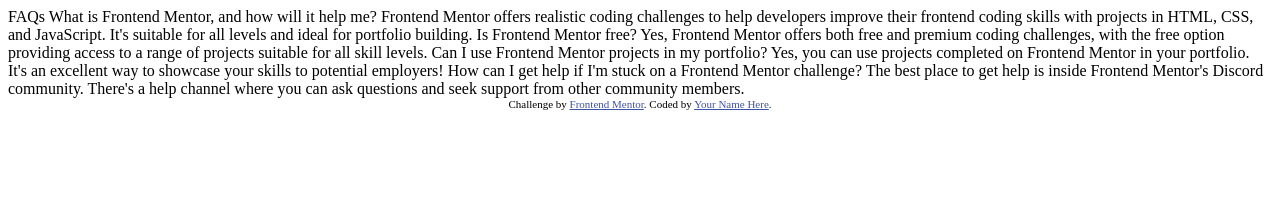
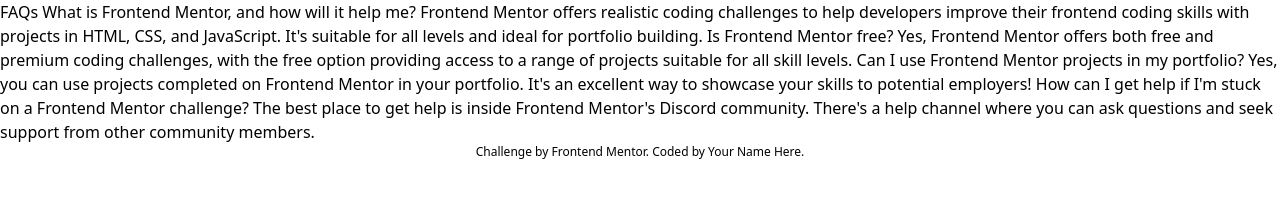
Before and after one commit to flaviare1s/faq-accordion2, a website: page src/index.html in a window 1280 px wide. Drawn offline with Linux system fonts and the light colour scheme.

Commit message:
Install Tailwind

```diff
--- a/index.html
+++ b/src/index.html
@@ -6,13 +6,10 @@
 
   <link rel="icon" type="image/png" sizes="32x32" href="./assets/images/favicon-32x32.png">
 
+  <link rel="stylesheet" href="./output.css">
+
   <title>Frontend Mentor | FAQ accordion</title>
 
-  <!-- Feel free to remove these styles or customise in your own stylesheet 👍 -->
-  <style>
-    .attribution { font-size: 11px; text-align: center; }
-    .attribution a { color: hsl(228, 45%, 44%); }
-  </style>
 </head>
 <body>
 
@@ -40,7 +37,7 @@
   channel where you can ask questions and seek support from other community members.
 
 
-  <div class="attribution">
+  <div class="text-xs text-center">
     Challenge by <a href="https://www.frontendmentor.io?ref=challenge" target="_blank">Frontend Mentor</a>.
     Coded by <a href="#">Your Name Here</a>.
   </div>
--- /dev/null
+++ b/src/input.css
@@ -0,0 +1,3 @@
+@tailwind base;
+@tailwind components;
+@tailwind utilities;
--- /dev/null
+++ b/tailwind.config.js
@@ -0,0 +1,8 @@
+/** @type {import('tailwindcss').Config} */
+module.exports = {
+  content: ["./src/**/*.{html,js}"],
+  theme: {
+    extend: {},
+  },
+  plugins: [],
+}
```
Also changed, not shown: package.json (added, +14 -0 lines), src/output.css (added), 2 other files.
